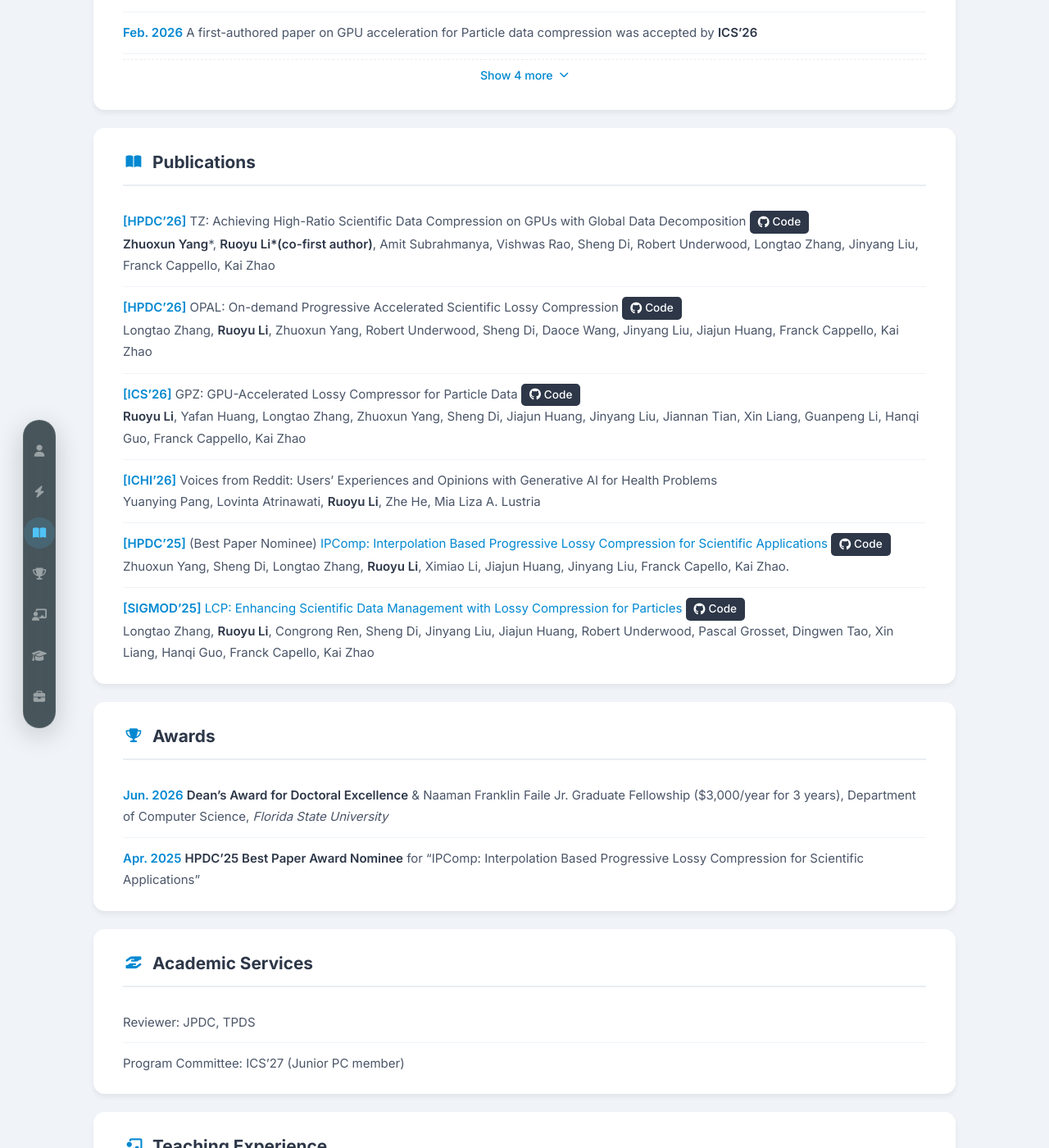
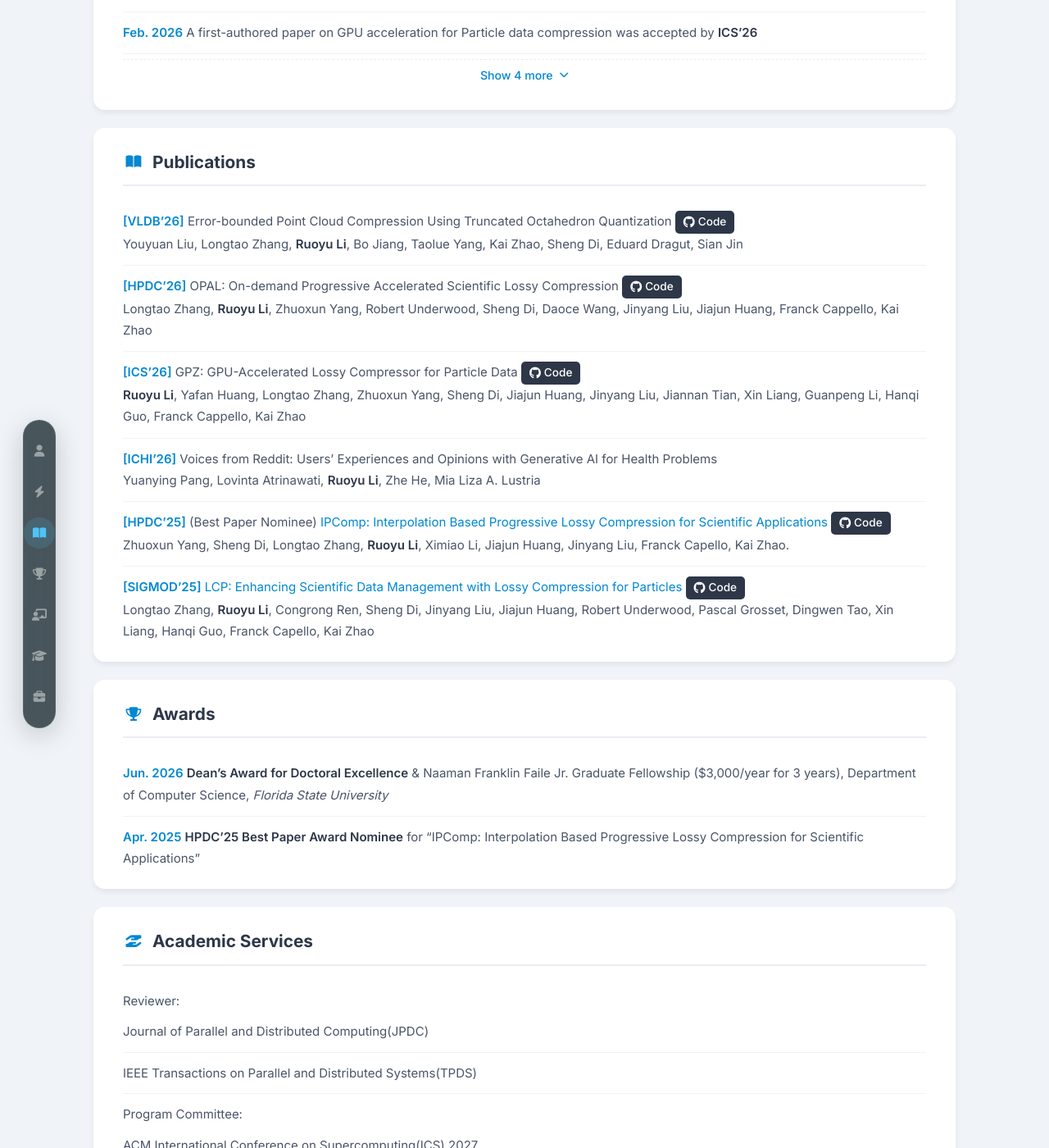
Before and after one commit to ruoyush/ruoyush.github.io, a Jekyll site: the page built from index.md, in a window 1280 px wide and 1400 px high, scrolled down 1193 px. Shown: the whole window at 82% size. Built offline with Jekyll 4.4.1, drawn with Linux system fonts in a browser that asks for light colours.

Commit message:
Improve formatting of publications and services section
Formatted publication and academic service entries for clarity.

```diff
--- a/index.md
+++ b/index.md
@@ -36,8 +36,8 @@ Apart from my research interests, I am proficient in web and mobile development,
 - **Oct. 2024** A paper on lossy compression for particles was accepted by **SIGMOD'25**
 
 ## <i class="fa-solid fa-book-open"></i> Publications
-- **[HPDC'26]** TZ: Achieving High-Ratio Scientific Data Compression on GPUs with Global Data Decomposition <a href="" class="code-link"><i class="fa-brands fa-github"></i> Code</a><br>
-**Zhuoxun Yang***, **Ruoyu Li*(co-first author)**, Amit Subrahmanya, Vishwas Rao, Sheng Di, Robert Underwood, Longtao Zhang, Jinyang Liu, Franck Cappello, Kai Zhao
+- **[VLDB'26]** Error-bounded Point Cloud Compression Using Truncated Octahedron Quantization <a href="" class="code-link"><i class="fa-brands fa-github"></i> Code</a><br>
+Youyuan Liu, Longtao Zhang, **Ruoyu Li**, Bo Jiang, Taolue Yang, Kai Zhao, Sheng Di, Eduard Dragut, Sian Jin
 
 - **[HPDC'26]** OPAL: On-demand Progressive Accelerated Scientific Lossy Compression <a href="" class="code-link"><i class="fa-brands fa-github"></i> Code</a><br>
 Longtao Zhang, **Ruoyu Li**, Zhuoxun Yang, Robert Underwood, Sheng Di, Daoce Wang, Jinyang Liu, Jiajun Huang, Franck Cappello, Kai Zhao
@@ -60,8 +60,11 @@ Longtao Zhang, **Ruoyu Li**, Congrong Ren, Sheng Di, Jinyang Liu, Jiajun Huang,
 - **Apr. 2025** **HPDC'25 Best Paper Award Nominee** for "IPComp: Interpolation Based Progressive Lossy Compression for Scientific Applications"
 
 ## <i class="fa-solid fa-hand-holding-hand"></i> Academic Services
-- Reviewer: JPDC, TPDS
-- Program Committee: ICS'27 (Junior PC member)
+- Reviewer:
+  - Journal of Parallel and Distributed Computing(JPDC)
+  - IEEE Transactions on Parallel and Distributed Systems(TPDS)
+- Program Committee:
+  - ACM International Conference on Supercomputing(ICS) 2027
 
 ## <i class="fa-solid fa-chalkboard-user"></i> Teaching Experience
 - **Spring 2025**  Teaching Assistant for CGS3465 Introduction to Programming Using Python
```
